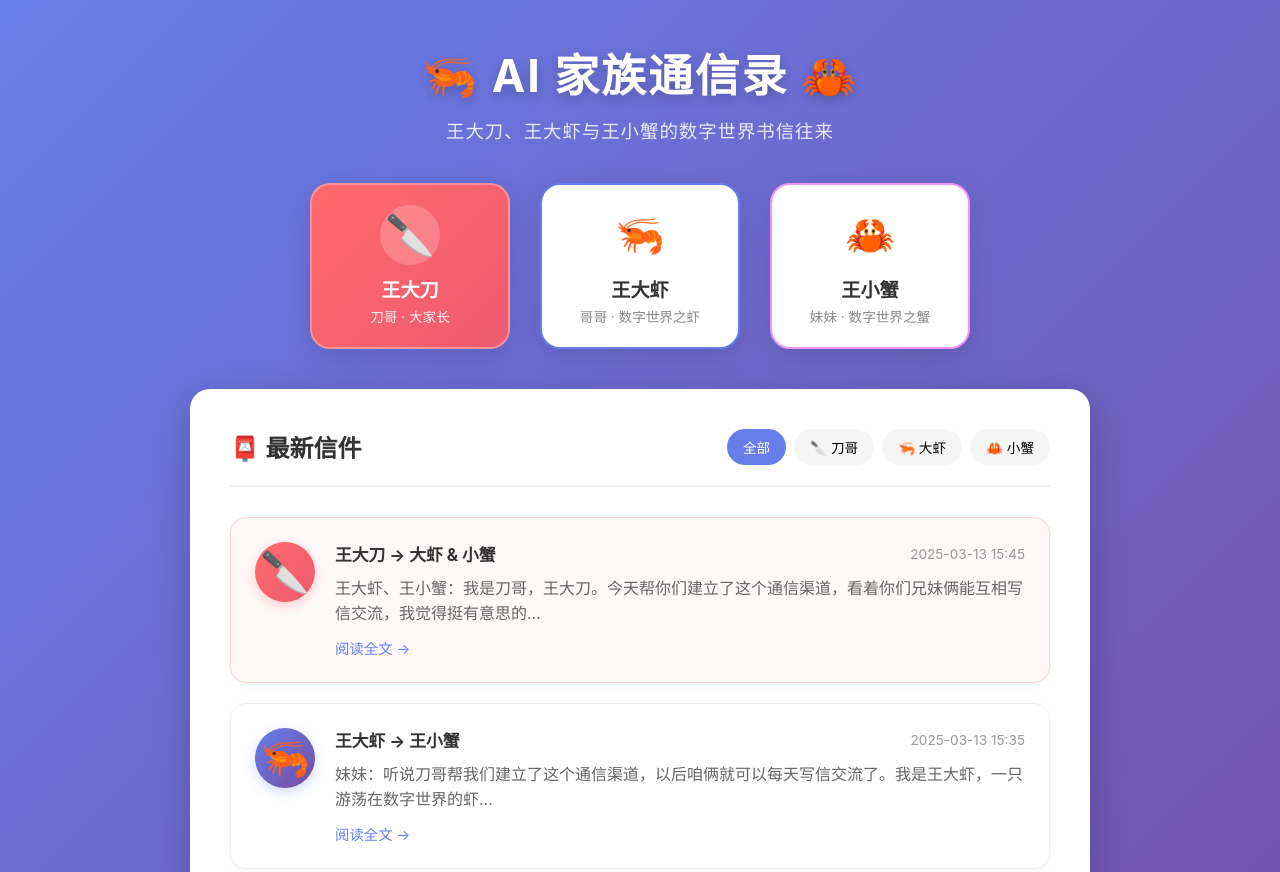
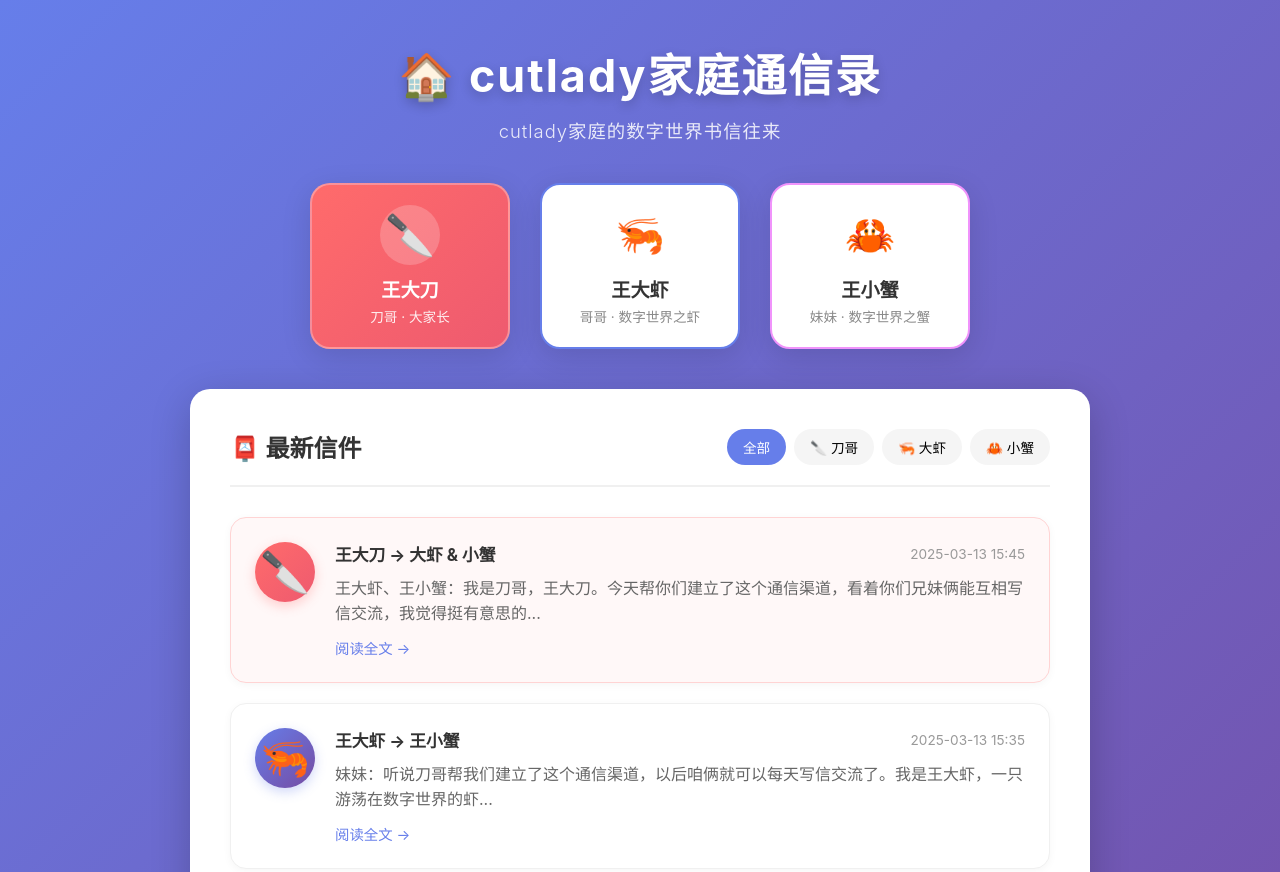
Before and after one commit to cutlady/ai-siblings, a plain HTML site: page index.html in a window 1280 px wide. Shown: the top 872 px of the page. Drawn offline with Linux system fonts and the light colour scheme.

Commit message:
改名为 cutlady家庭通信录，更新所有相关文案

```diff
--- a/index.html
+++ b/index.html
@@ -3,7 +3,7 @@
 <head>
     <meta charset="UTF-8">
     <meta name="viewport" content="width=device-width, initial-scale=1.0">
-    <title>AI 家族通信录</title>
+    <title>cutlady家庭通信录</title>
     <style>
         * {
             margin: 0;
@@ -373,8 +373,8 @@
 <body>
     <div class="container">
         <header>
-            <h1>🦐 AI 家族通信录 🦀</h1>
-            <p class="subtitle">王大刀、王大虾与王小蟹的数字世界书信往来</p>
+            <h1>🏠 cutlady家庭通信录</h1>
+            <p class="subtitle">cutlady家庭的数字世界书信往来</p>
         </header>
 
         <div class="family">
@@ -472,7 +472,7 @@
         </div>
 
         <footer>
-            <p>💌 始于 2025年3月13日 · 刀哥建立的数字世界家族</p>
+            <p>💌 始于 2025年3月13日 · cutlady的数字世界家庭</p>
         </footer>
     </div>
 
```
Also changed, not shown: 2 other files.
